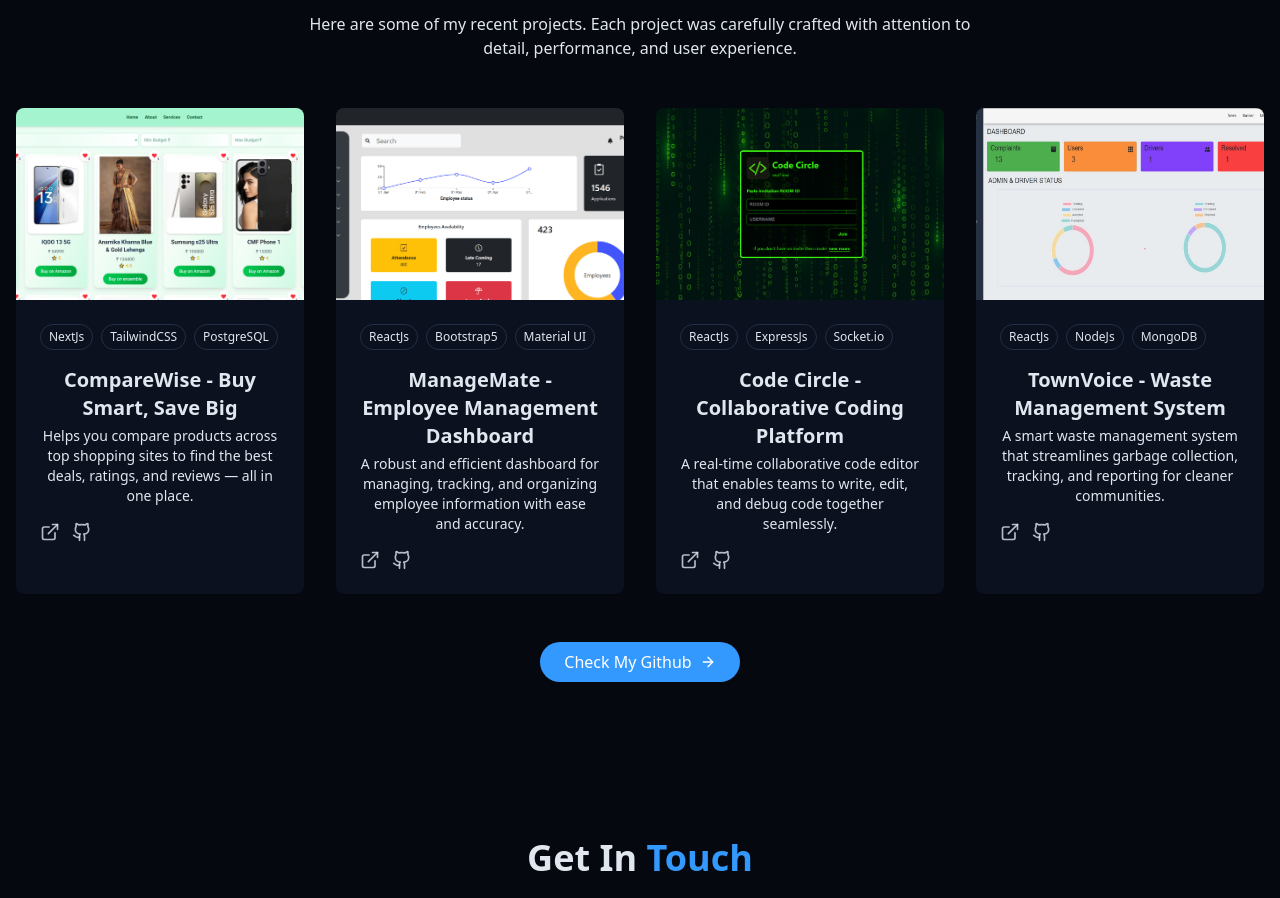
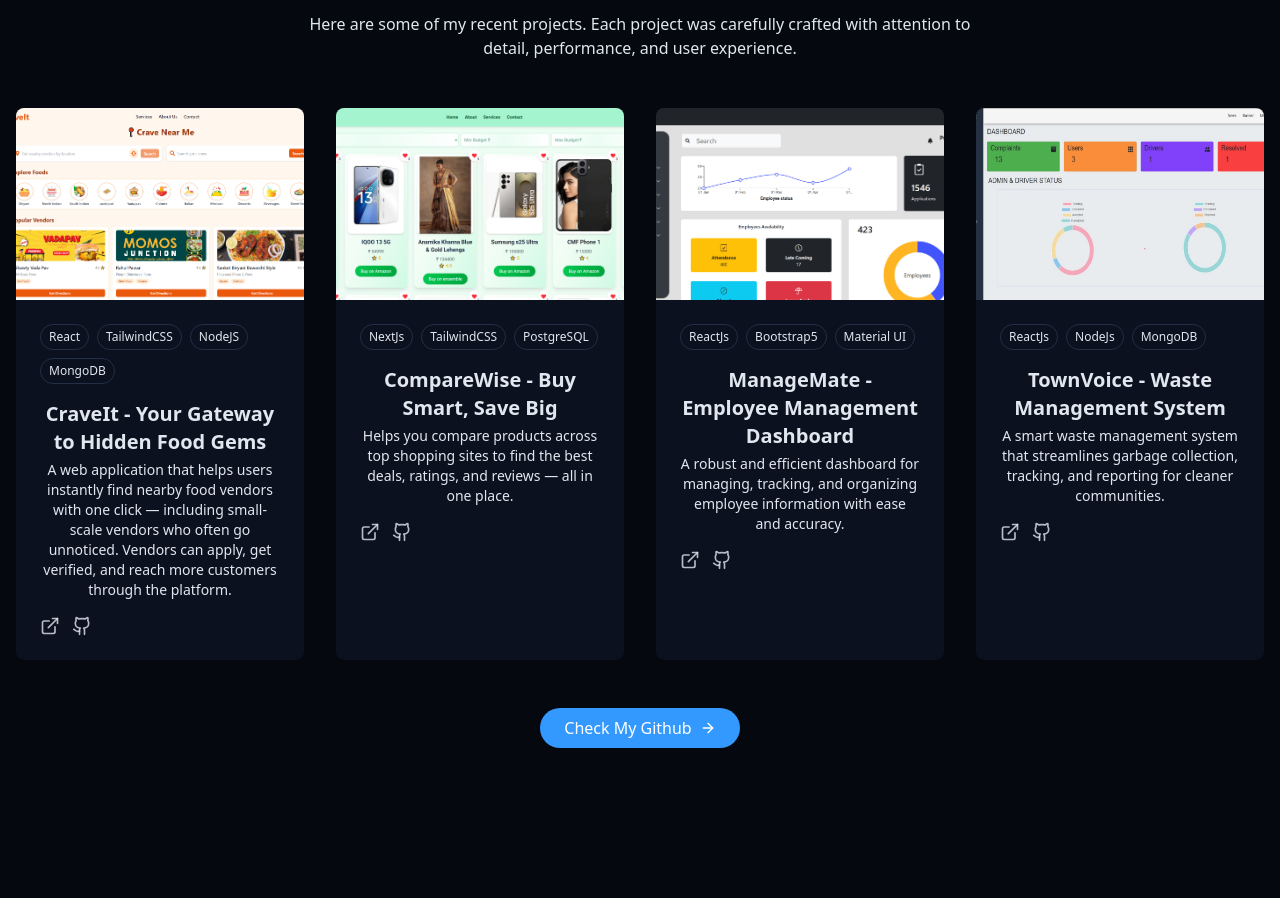
Before and after one commit to PushkarJatla/Portfolio, a React (Vite) app: page / in a window 1280 px wide. Shown: the part 2738-3636 px from the top of the page. Built offline with nearby package versions, Linux system fonts and the light colour scheme.

Commit message:
added new project

```diff
--- a/src/components/ProjectsSection.jsx
+++ b/src/components/ProjectsSection.jsx
@@ -1,8 +1,18 @@
 import { ArrowRight, ExternalLink, Github } from "lucide-react";
 
 const projects = [
+
   {
     id: 1,
+    title: "CraveIt - Your Gateway to Hidden Food Gems",
+    description: "A web application that helps users instantly find nearby food vendors with one click — including small-scale vendors who often go unnoticed. Vendors can apply, get verified, and reach more customers through the platform.",
+    image: "/projects/project5.png",
+    tags: ["React", "TailwindCSS", "NodeJS", "MongoDB"],
+    demoUrl: "https://crave-it-app.vercel.app/",
+    githubUrl: "https://github.com/PushkarJatla/craveIt-app"
+  },
+  {
+    id: 2,
     title: "CompareWise - Buy Smart, Save Big",
     description: "Helps you compare products across top shopping sites to find the best deals, ratings, and reviews — all in one place.",
     image: "/projects/project1.png",
@@ -11,7 +21,7 @@ const projects = [
     githubUrl: "https://github.com/PushkarJatla/nextjs-tailwind-optibuy-app",
   },
   {
-    id: 2,
+    id: 3,
     title: "ManageMate - Employee Management Dashboard",
     description:
       "A robust and efficient dashboard for managing, tracking, and organizing employee information with ease and accuracy.",
@@ -21,21 +31,11 @@ const projects = [
     githubUrl: "https://github.com/PushkarJatla/responsive-react-emp-dashboard",
   },
   {
-    id: 3,
-    title: "Code Circle - Collaborative Coding Platform",
-    description:
-      "A real-time collaborative code editor that enables teams to write, edit, and debug code together seamlessly.",
-    image: "/projects/project3.png",
-    tags: ["ReactJs", "ExpressJs", "Socket.io"],
-    demoUrl: "https://realtime-code-editor-ashy.vercel.app/",
-    githubUrl: "https://github.com/PushkarJatla/realtime-code-editor",
-  },
-  {
     id: 4,
     title: "TownVoice - Waste Management System",
     description: "A smart waste management system that streamlines garbage collection, tracking, and reporting for cleaner communities.",
     image: "/projects/project4.png",
-    tags: ["ReactJs","NodeJs", "MongoDB"],
+    tags: ["ReactJs", "NodeJs", "MongoDB"],
     demoUrl: "https://github.com/PushkarJatla/final-year-frontend-townvoice",
     githubUrl: "https://github.com/PushkarJatla/final-year-frontend-townvoice",
   }
```
Also changed, not shown: public/projects/project5.png (added).
